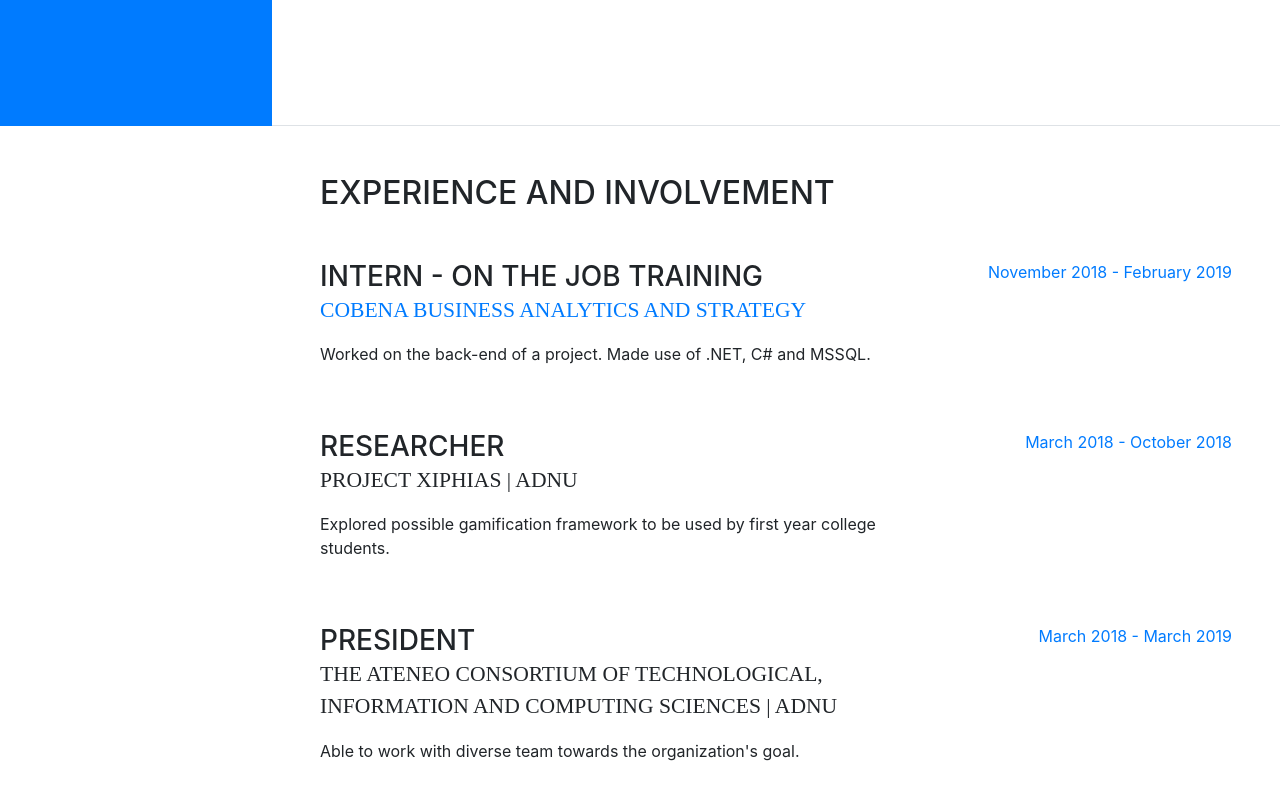
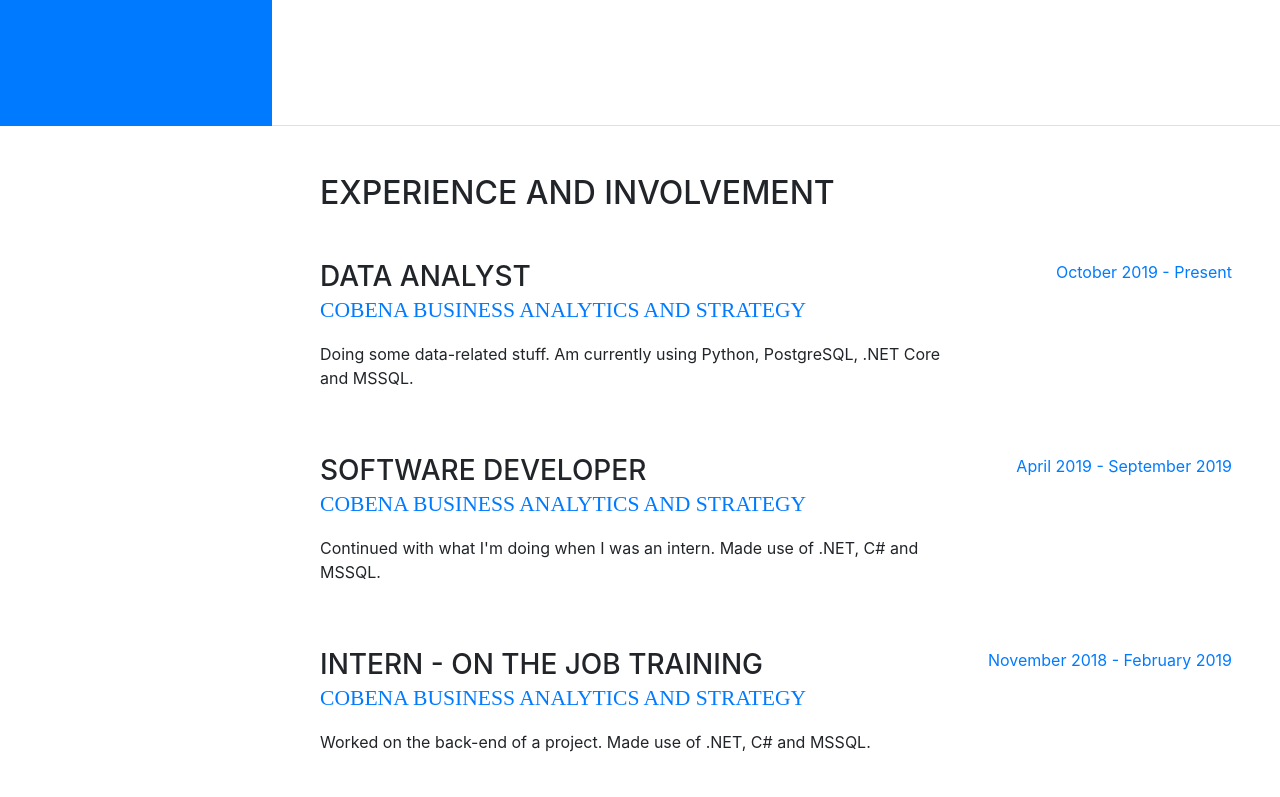
Before and after one commit to joshuadaniellopez/joshuadaniellopez.github.io, a website with bundled scripts: page index.html in a window 1280 px wide. Shown: the part 674-1471 px from the top of the page. Built offline with nearby package versions, Linux system fonts and the light colour scheme; a web font is replaced by a local one.

Commit message:
Updated 11282019 Page

```diff
--- a/index.html
+++ b/index.html
@@ -72,7 +72,7 @@
             <span class="text-primary">Lopez</span>
           </h1>
           <div class="h7 mb-5">4400 Naga City · Philippines ·
-            <a href="mailto:lopez.joshuadaniel@gmail.com">joshuadaniellopez@outlook.com</a>
+            <a href="mailto:lopez.joshuadaniel@gmail.com">hello@jlopez.dev</a>
           </div>
           <p class="mb-5">I am fond of working with diverse teams. I stay objective at all work i have been involved into. I make sure that all my outputs are product of my maximum effort. I made sure that my decisions made use of past and present experiences, taking into consideration what future it will realize.</p>
           <ul class="list-inline list-social-icons mb-0">
@@ -125,6 +125,28 @@
       <section class="resume-section p-3 p-lg-5 d-flex flex-column" id="experience">
         <div class="my-auto">
           <h2 class="mb-5">Experience and Involvement</h2>
+
+	<div class="resume-item d-flex flex-column flex-md-row mb-5">
+          	<div class="resume-content mr-auto">
+              <h3 class="mb-0">Data Analyst</h3>
+              <div class="subheading mb-3"><a href="https://www.cobenagroup.com/">Cobena Business Analytics and Strategy</a></div>
+              <p>Doing some data-related stuff. Am currently using Python, PostgreSQL, .NET Core and MSSQL.</p>
+            </div>
+			<div class="resume-date text-md-right">
+              <span class="text-primary">October 2019 - Present</span>
+            </div>
+          </div>
+
+	<div class="resume-item d-flex flex-column flex-md-row mb-5">
+          	<div class="resume-content mr-auto">
+              <h3 class="mb-0">Software Developer</h3>
+              <div class="subheading mb-3"><a href="https://www.cobenagroup.com/">Cobena Business Analytics and Strategy</a></div>
+              <p>Continued with what I'm doing when I was an intern. Made use of .NET, C# and MSSQL.</p>
+            </div>
+			<div class="resume-date text-md-right">
+              <span class="text-primary">April 2019 - September 2019</span>
+            </div>
+          </div>
 
           <div class="resume-item d-flex flex-column flex-md-row mb-5">
           	<div class="resume-content mr-auto">
```
